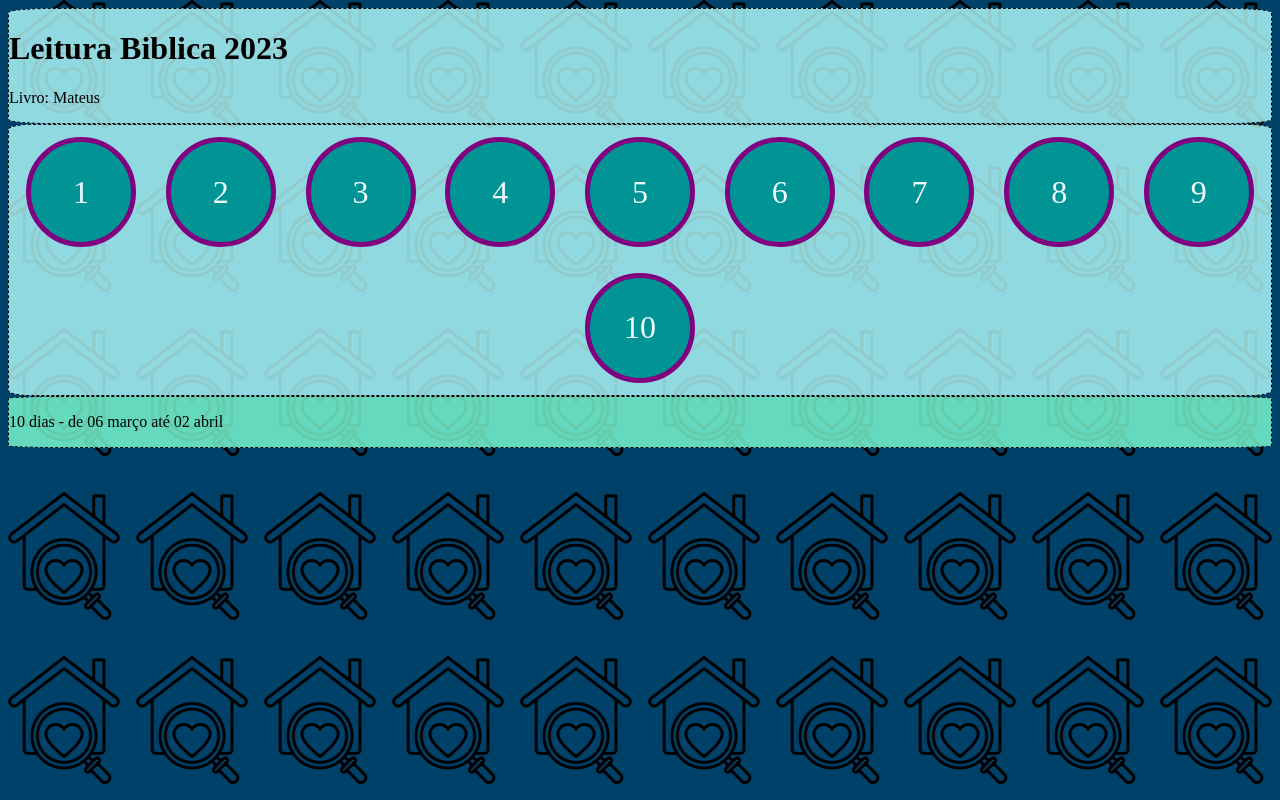
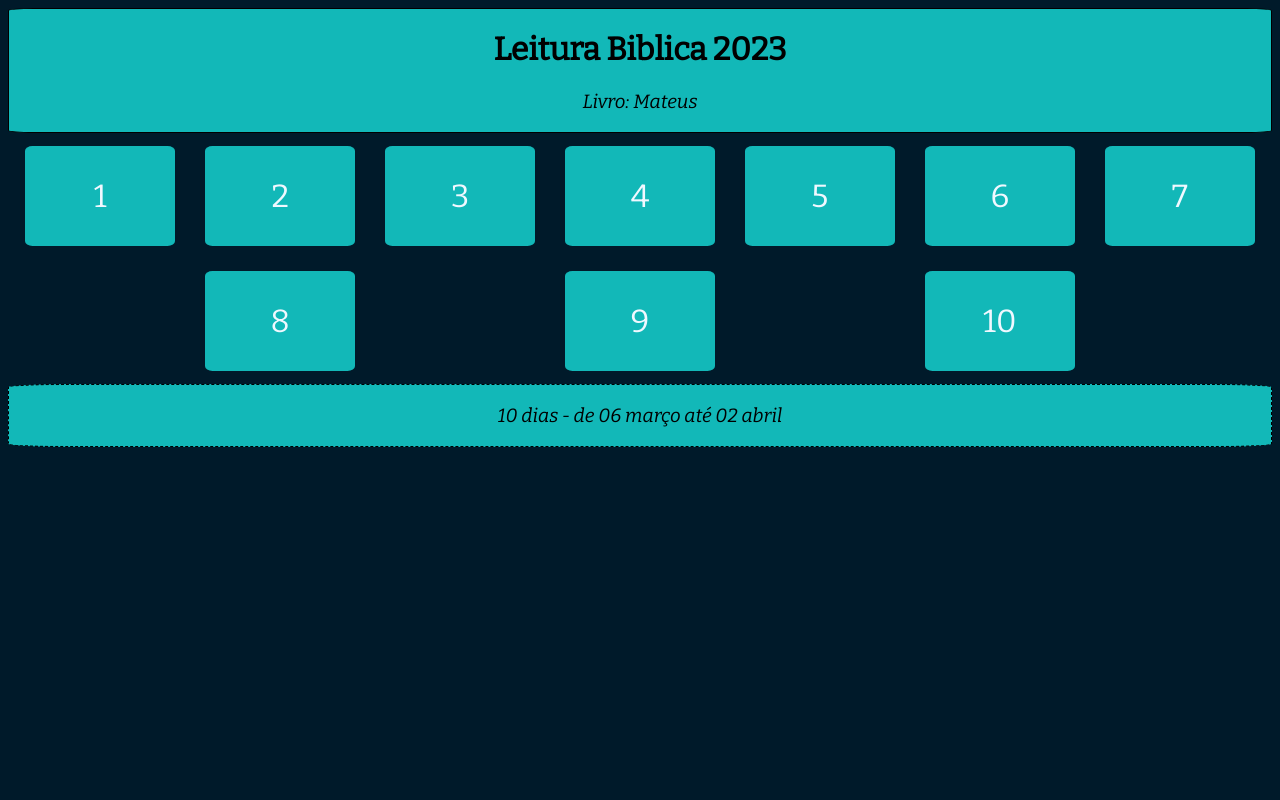
Before and after one commit to dougpassos/bible-challenge, a website built with Vite: page index.html in a window 1280 px wide. Built offline with nearby package versions, Linux system fonts and the light colour scheme.

Commit message:
ajuste de layout \n excluir imagem não utilizada

```diff
--- a/style.css
+++ b/style.css
@@ -1,42 +1,57 @@
+ * {
+  font-family: 'Bitter', serif;
+ }
+
  header {
-  border: 1px dashed;
-  border-radius: 4%;
-  background-color: rgb(182, 255, 255, 0.8);
+  text-align: center;
+  border: 1px solid;
+  border-radius: 2%;
+  background-color: rgb(18, 184, 184);
+ }
+
+ header h1 {
+  font-style: normal;
+  font-size: xx-large;
+ }
+
+ header p{
+  font-style: italic;
+  font-size: larger;
  }
 
  body {
-   background: #00416A;
-   background-image: url(/img/magnifying-glass.png);
-   background-size: 10%;
-   background-repeat: space;
+   background: #001a2a;
  }
 
  #caps {
   display: flex;
   flex-wrap: wrap;
   justify-content: space-evenly;
-  border: 1px dashed;
-  background-color: rgba(182, 255, 255, 0.8);
-  border-radius: 2%;
 }
 
 #caps div{
   display: flex;
   align-items: center;
   justify-content: center;
-  border: 5px solid purple;
-  border-radius: 100%;
-  width: 100px;
+  border-radius: 5%;
+  width: 150px;
   height: 100px;
   text-align: center;
   font-size: xx-large;
   color:aliceblue;
-  background-color: rgba(0, 148, 148);
+  background-color: rgb(18, 184, 184);
   margin: 1%;
+}
+
+#caps div:hover {
+  background-color: rgb(18, 90, 90);
 }
 
 footer{
   border: 1px dashed;
   border-radius: 5%;
-  background-color: rgba(127, 255, 212, 0.8);
+  background-color: rgb(18, 184, 184);
+  text-align: center;
+  font-size: larger;
+  font-style: italic;
 }
```
Also changed, not shown: img/magnifying-glass.png (deleted).
